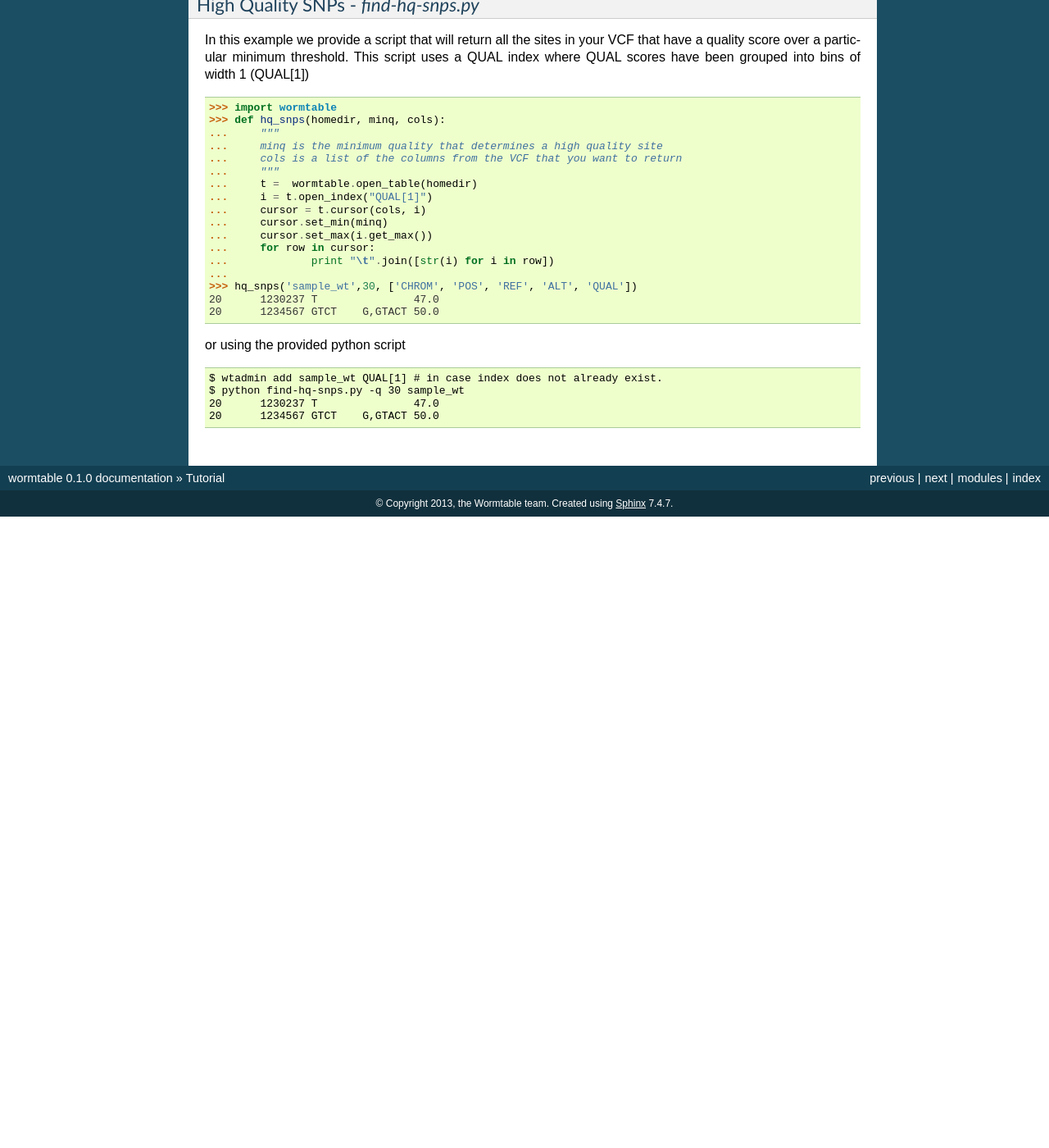
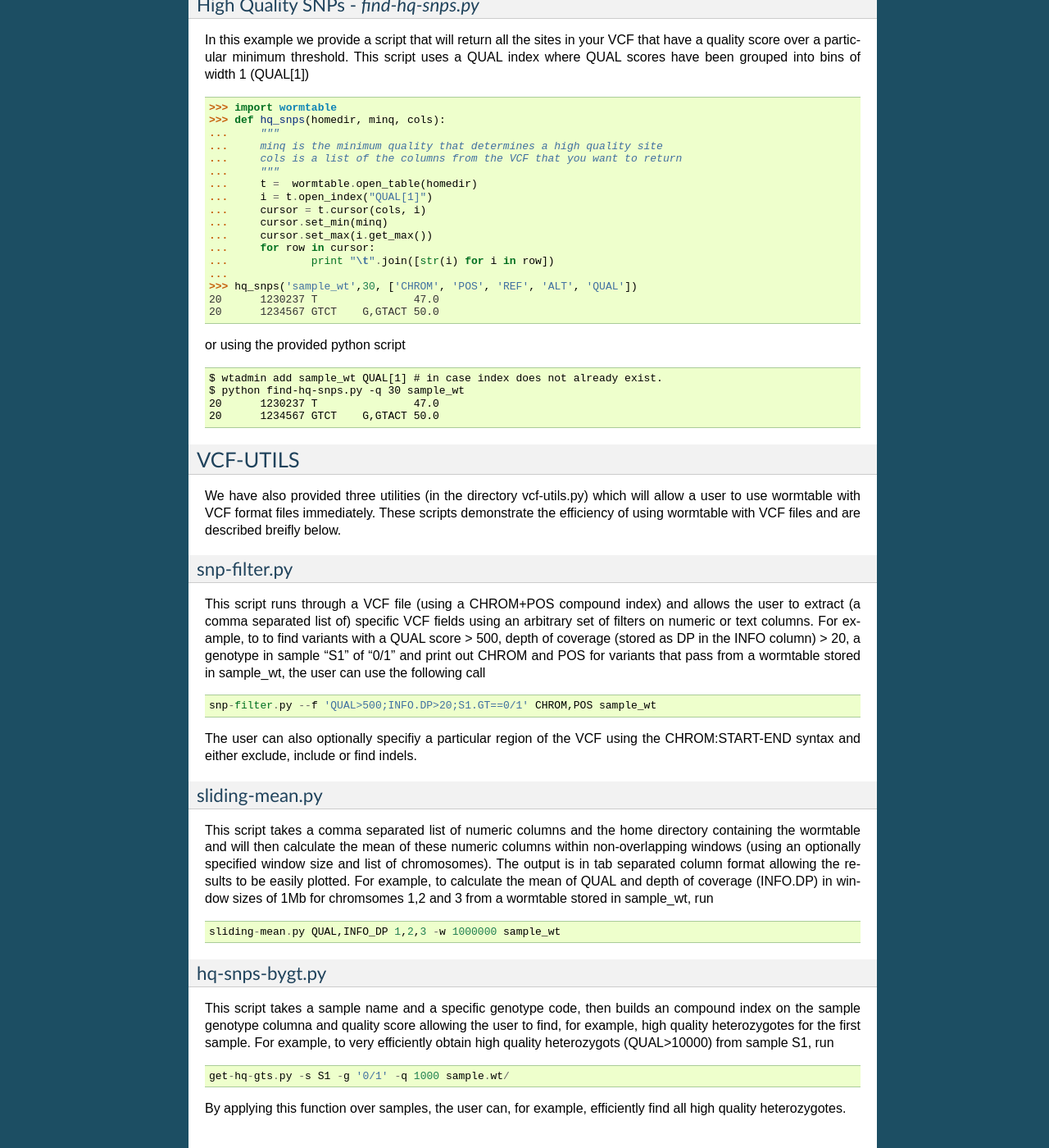
Before and after one commit to wormtable/wormtable, a Sphinx documentation site: the page built from docs/source/tutorial.rst, in a window 1280 px wide and 1400 px high, scrolled down 6928 px. Shown: the whole window at 82% size. Built offline with Sphinx 7.4.7, drawn with Linux system fonts in a browser that asks for light colours; formulas are drawn with MathJax 3; before the commit the page ends 7558 px from its top, so only the background shows below that; some of the changed text lies outside the part shown.

Commit message:
Modified tutorial to discuss vcf-utils scripts

```diff
--- a/docs/source/tutorial.rst
+++ b/docs/source/tutorial.rst
@@ -442,3 +442,52 @@ or using the provided python script ::
 	$ python find-hq-snps.py -q 30 sample_wt
 	20      1230237 T               47.0
 	20      1234567 GTCT    G,GTACT 50.0
+
+
+---------
+VCF-UTILS
+---------
+We have also provided three utilities (in the directory vcf-utils.py) which
+will allow a user to use wormtable with VCF format files immediately. These
+scripts demonstrate the efficiency of using wormtable with VCF files and are
+described breifly below.
+
+snp-filter.py
+-------------
+This script runs through a VCF file (using a CHROM+POS compound index) and allows
+the user to extract (a comma separated list of) specific VCF fields using an
+arbitrary set of filters on numeric or text columns. For example, to
+to find variants with a QUAL score > 500, depth of coverage (stored as DP in the
+INFO column) > 20, a genotype in sample "S1" of "0/1" and print out CHROM and
+POS for variants that pass from a wormtable stored in sample_wt, the user can
+use the following call ::
+
+    snp-filter.py --f 'QUAL>500;INFO.DP>20;S1.GT==0/1' CHROM,POS sample_wt
+
+The user can also optionally specifiy a particular region of the VCF using the
+CHROM:START-END syntax and either exclude, include or find indels.
+
+sliding-mean.py
+---------------
+This script takes a comma separated list of numeric columns and the home directory
+containing the wormtable and will then calculate the mean of these
+numeric columns within non-overlapping windows (using an optionally specified
+window size and list of chromosomes). The output is in tab separated column
+format allowing the results to be easily plotted. For example, to calculate the
+mean of QUAL and depth of coverage (INFO.DP) in window sizes of 1Mb for
+chromsomes 1,2 and 3 from a wormtable stored in sample_wt, run ::
+
+    sliding-mean.py QUAL,INFO_DP 1,2,3 -w 1000000 sample_wt
+
+hq-snps-bygt.py
+---------------
+This script takes a sample name and a specific genotype code, then builds an
+compound index on the sample genotype columna and quality score allowing the
+user to find, for example, high quality heterozygotes for the first sample. For
+example, to very efficiently obtain high quality heterozygots (QUAL>10000) from
+sample S1, run ::
+
+    get-hq-gts.py -s S1 -g '0/1' -q 1000 sample.wt/
+
+By applying this function over samples, the user can, for example, efficiently
+find all high quality heterozygotes.
```
